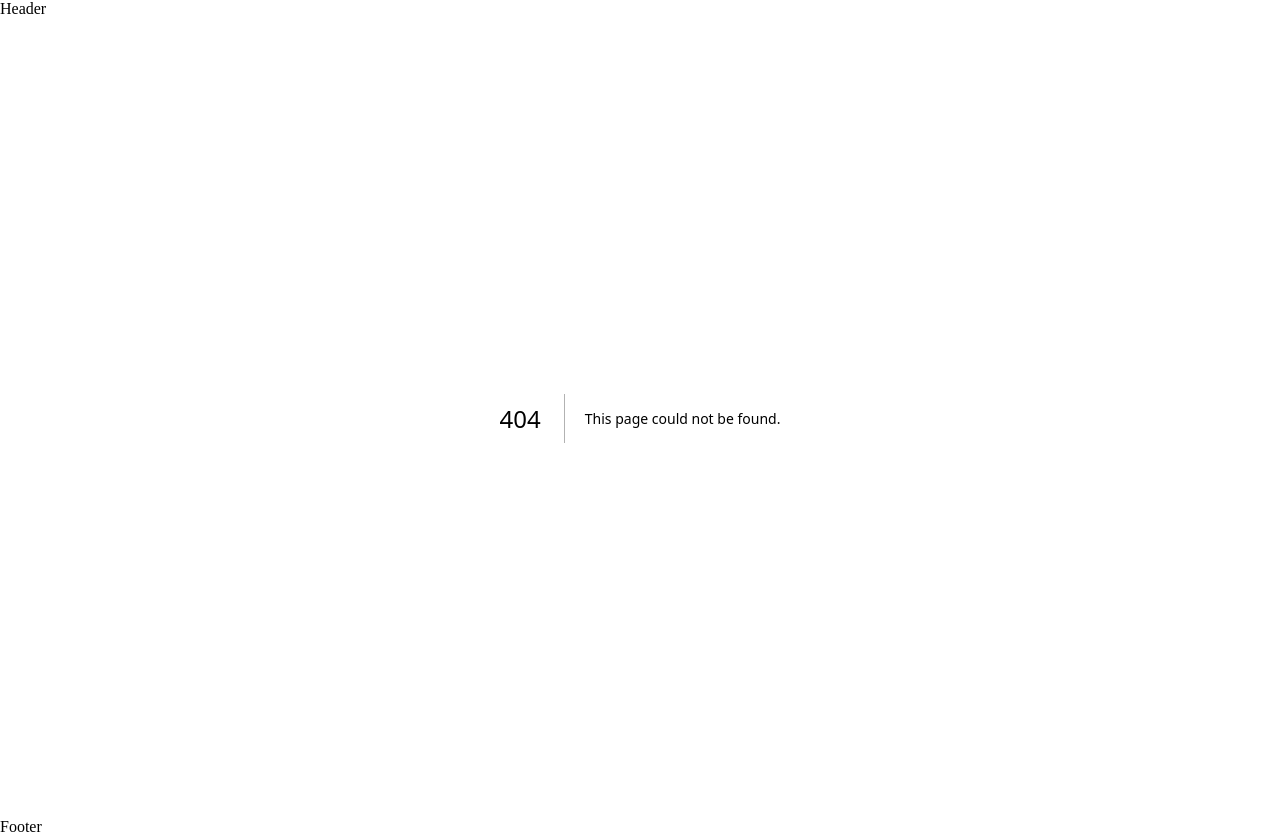
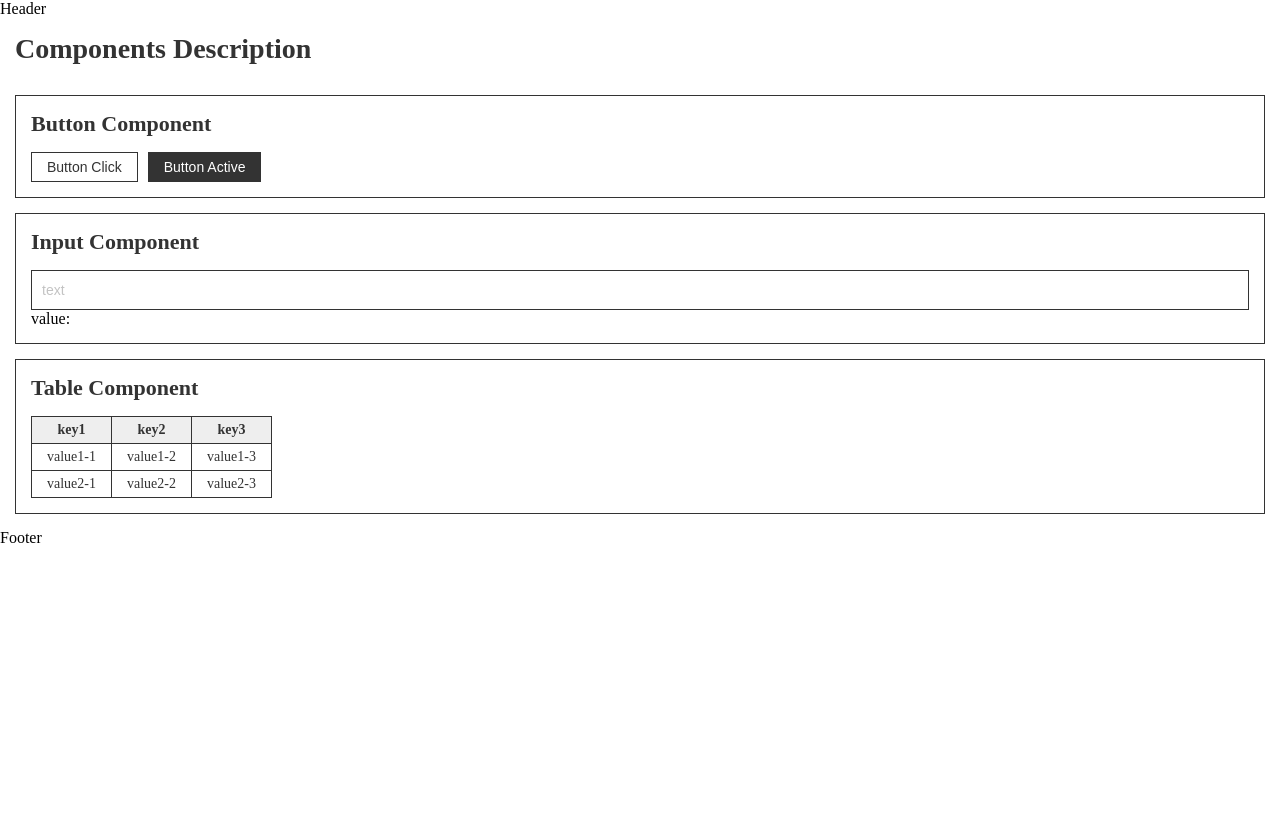
Before and after one commit to wknowpark797/next-culture-portfolio, a Next.js app: page /dev in a window 1280 px wide. Before the commit this address had no page. After the commit the page ends 800 px from the top, so only its background shows below. Built offline with nearby package versions, Linux system fonts and the light colour scheme.

Commit message:
Atoms 컴포넌트 스타일 적용 및 Component Description 페이지 생성

```diff
--- a/components/atoms/Button/Btn.module.scss
+++ b/components/atoms/Button/Btn.module.scss
@@ -0,0 +1,21 @@
+.btn {
+	font-size: 14px;
+	color: #333;
+	display: inline-flex;
+	align-items: center;
+	height: 30px;
+	border: 1px solid #333;
+	background: #fff;
+	padding: 0 15px;
+	cursor: pointer;
+	transition: all 0.2s;
+
+	&:hover {
+		background: #eee;
+	}
+
+	&.on {
+		background: #333;
+		color: #fff;
+	}
+}
--- a/components/atoms/Form/Input.module.scss
+++ b/components/atoms/Form/Input.module.scss
@@ -0,0 +1,12 @@
+.input {
+	font-size: 14px;
+	color: #333;
+	width: 100%;
+	height: 40px;
+	border: 1px solid #333;
+	padding: 0 10px;
+
+	&::placeholder {
+		color: #c3c3c3;
+	}
+}
--- a/components/atoms/Table/Table.module.scss
+++ b/components/atoms/Table/Table.module.scss
@@ -0,0 +1,18 @@
+.table {
+	border: 0;
+	border-spacing: 0;
+	border-collapse: collapse;
+	padding: 0;
+
+	th,
+	td {
+		font-size: 14px;
+		color: #333;
+		border: 1px solid #333;
+		padding: 5px 15px;
+	}
+
+	th {
+		background: #eee;
+	}
+}
--- /dev/null
+++ b/pages/dev/index.jsx
@@ -0,0 +1,63 @@
+import Head from 'next/head';
+import { Btn } from '@/components/atoms/Button/Btn';
+import { Input } from '@/components/atoms/Form/Input';
+import { Table } from '@/components/atoms/Table/Table';
+import { useState } from 'react';
+import clsx from 'clsx';
+import styles from './style.module.scss';
+
+function index() {
+	const [InputValue, setInputValue] = useState('');
+
+	return (
+		<>
+			<Head>
+				<title>Components Description</title>
+			</Head>
+
+			<section className={clsx(styles.dev)}>
+				<h1>Components Description</h1>
+
+				<article>
+					<h2>Button Component</h2>
+					<Btn
+						onClick={() => {
+							alert('Click Event');
+						}}
+					>
+						Button Click
+					</Btn>
+					<Btn style={{ marginLeft: '10px' }} isActive={true}>
+						Button Active
+					</Btn>
+				</article>
+
+				<article>
+					<h2>Input Component</h2>
+					<Input value={InputValue} onChange={setInputValue} />
+					<p>value: {InputValue}</p>
+				</article>
+
+				<article>
+					<h2>Table Component</h2>
+					<Table
+						data={[
+							{
+								key1: 'value1-1',
+								key2: 'value1-2',
+								key3: 'value1-3',
+							},
+							{
+								key1: 'value2-1',
+								key2: 'value2-2',
+								key3: 'value2-3',
+							},
+						]}
+					/>
+				</article>
+			</section>
+		</>
+	);
+}
+
+export default index;
--- /dev/null
+++ b/pages/dev/style.module.scss
@@ -0,0 +1,19 @@
+.dev {
+	h1 {
+		font-size: 28px;
+		color: #333;
+		padding: 15px;
+	}
+
+	h2 {
+		font-size: 22px;
+		color: #333;
+		margin-bottom: 15px;
+	}
+
+	article {
+		border: 1px solid #333;
+		padding: 15px;
+		margin: 15px;
+	}
+}
```
